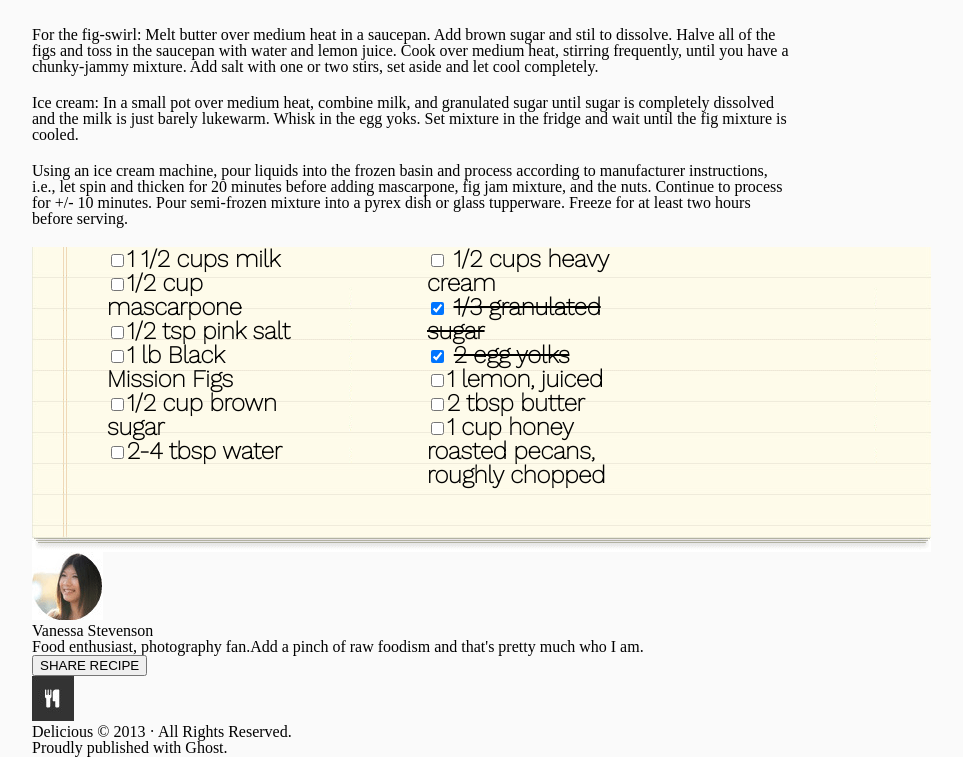
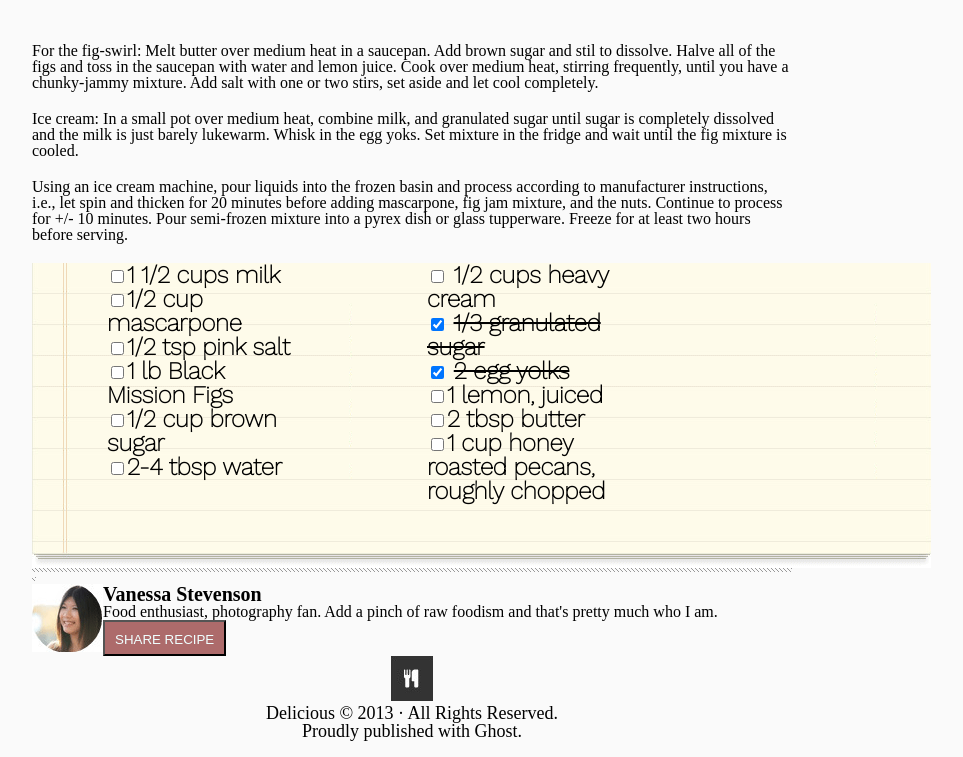
Before and after one commit to mdomeck/chocolate-pizza, a plain HTML site: page index.html in a window 1280 px wide. Shown: the part 782-1539 px from the top of the page, without its empty margins (68-1031 px from the left). Drawn offline with nearby package versions, Linux system fonts and the light colour scheme.

Commit message:
worked on footer

```diff
--- a/index.html
+++ b/index.html
@@ -35,6 +35,7 @@
           </nav>
         </div>
       </section>
+      <p id="repeat"><img src="images/hr-img.png" alt="HR"></p>
   </header>
   <main>
     <h2>Chocolate Pizza</h2>
@@ -69,10 +70,11 @@
       </ul>
       </div>
     </div>
+    <p id="repeat"><img src="images/hr-img.png" alt="HR"></p>
     <section>
       <img src="images/van-pic.png" alt="Vanna">
       <h3>Vanessa Stevenson</h3>
-      <p>Food enthusiast, photography fan.Add a pinch of raw foodism and that's pretty much who I am.</p>
+      <p>Food enthusiast, photography fan. Add a pinch of raw foodism and that's pretty much who I am.</p>
       <div>
         <button>SHARE RECIPE</button>
       </div>
@@ -83,7 +85,7 @@
     <img src="images/logo.png" alt="logo">
 
     <!-- https://www.toptal.com/designers/htmlarrows/punctuation/middle-dot/; https://webmasters.stackexchange.com/questions/29682/how-do-i-add-the-copyright-symbol-to-my-webpage-->
-    <p>Delicious &copy; 2013 &#183; All Rights Reserved. <br>Proudly published with Ghost.</p>
+    <p id="food">Delicious &copy; 2013 &#183; All Rights Reserved. <br>Proudly published with Ghost.</p>
   </div>
 </footer>
 </body>
--- a/style.css
+++ b/style.css
@@ -71,3 +71,39 @@ h2 {
   width: 200px;
   margin-left: 75px;
 }
+
+#repeat {
+  background-image: url("images/hr-img.png");
+  background-repeat: repeat-x;
+  ;
+
+}
+
+main > section > img {
+  float: left;
+}
+
+section h3 {
+font-size: 20px;
+font-weight: bold;
+}
+
+#food {
+  font-size: 18px;
+  border: 50px;
+}
+
+button {
+  height: 36px;
+  display: inline-block;
+  background-color: rgb(173, 107, 107);
+  padding: 10px;
+  color: azure;
+
+}
+
+footer {
+
+  box-sizing: border-box;
+  text-align: center;
+}
```
